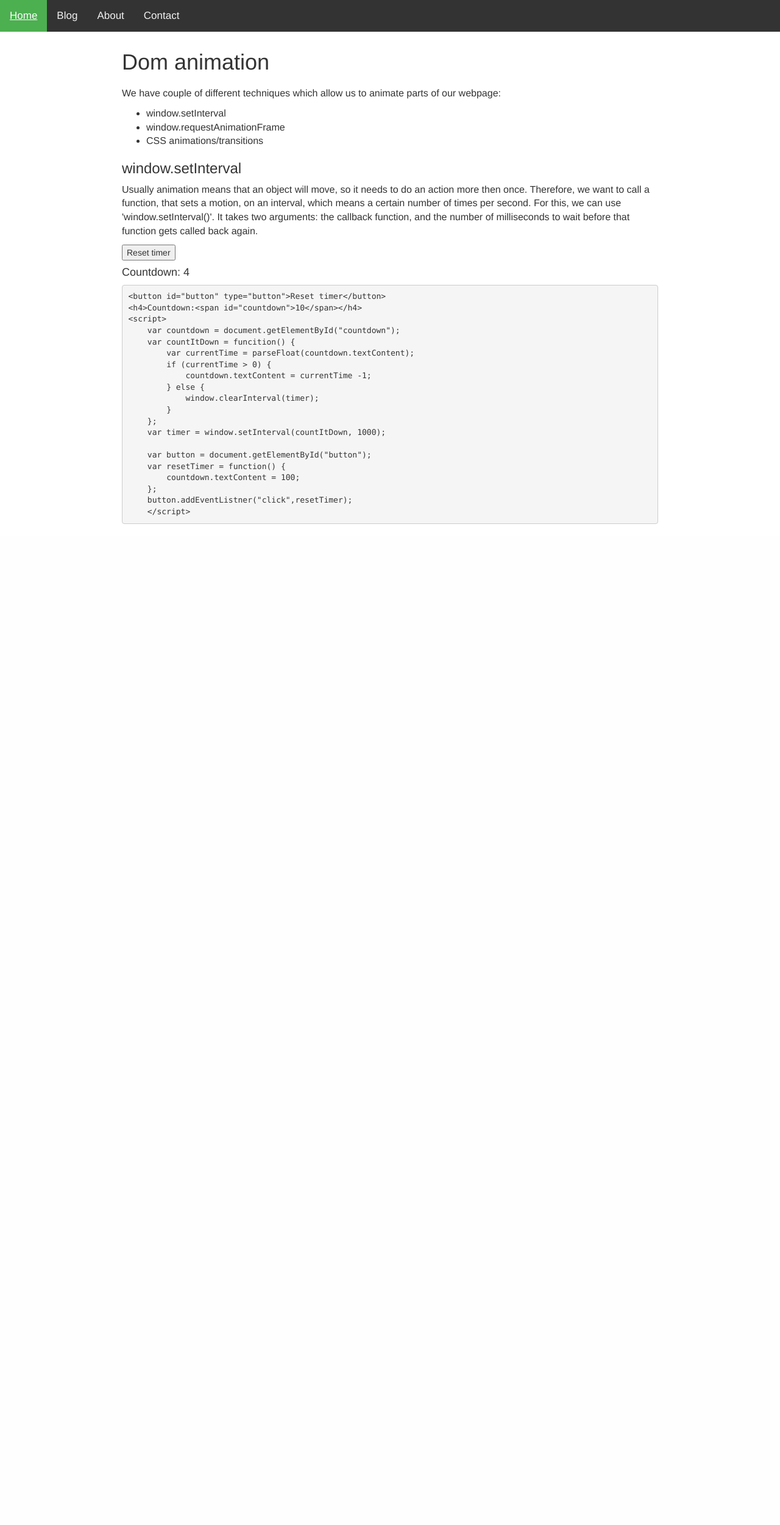
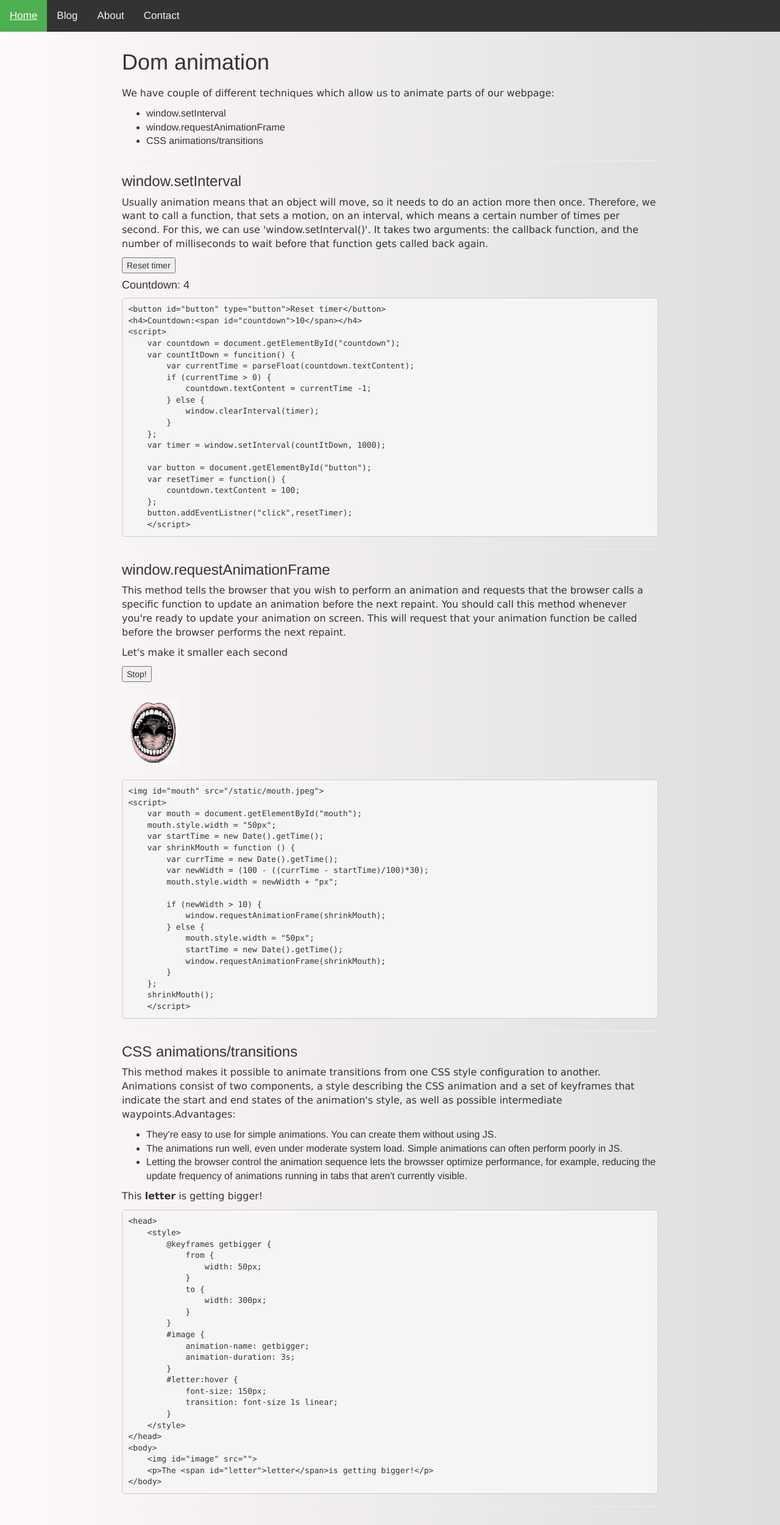
Before and after one commit to chabiorborys/Django_blog, a Django app: page /dom_animation/ in a window 1280 px wide. Shown: the whole page at 61% size. Before the commit the page ends 859 px from the top, so only its background shows below. Run offline with Django 3.2, Linux system fonts and the light colour scheme; some libraries are stand-ins or nearby versions.

Commit message:
New templates, ajax n ajax_info. Modified existing templates. Added new static imgs.

```diff
--- a/blog/urls.py
+++ b/blog/urls.py
@@ -23,6 +23,8 @@ urlpatterns = [
     path('modifying_existing_element/', views.ModifyingExistingElementPageView.as_view()),
     path('dom_events/', views.DomEvents.as_view()),
     path('dom_animation/', views.DomAnimation.as_view()),
+    path('ajax/', views.AjaxView.as_view()),
+    path('ajax_info/', views.AjaxInfoView.as_view()),
     path('github_vol1/', views.GithubVol1PageView.as_view()),
     path('usefull_terms/', views.UsefullTermsPageView.as_view()),
     path('secure_shell1/', views.SecureShell1PageView.as_view()),
--- a/posts/views.py
+++ b/posts/views.py
@@ -104,6 +104,16 @@ class DomAnimation(View):
         context = {}
         return render(request, 'dom_animation.html', context)
 
+class AjaxView(View):
+    def get(self, request):
+        context = {}
+        return render(request, 'ajax.html', context)
+
+class AjaxInfoView(View):
+    def get(self, request):
+        context = {}
+        return render(request, 'ajax_info.txt', context)
+
 class GithubVol1PageView(View):
     def get(self, request):
         context = {}
--- /dev/null
+++ b/templates/ajax_info.txt
@@ -0,0 +1 @@
+<strong>You see?! That's how Ajax works.</strong>
--- a/templates/dom_animation.html
+++ b/templates/dom_animation.html
@@ -1,4 +1,5 @@
 {% extends 'base.html' %} {% load static %} {% block content %}
+
 <h1>Dom animation</h1>
 <p>We have couple of different techniques which allow us to animate parts of our webpage:</p>
 <ul>
@@ -6,6 +7,7 @@
     <li>window.requestAnimationFrame</li>
     <li>CSS animations/transitions</li>
 </ul>
+<hr>
 <h3>window.setInterval</h3>
 <p>Usually animation means that an object will move, so it needs to do an action more then once. Therefore, we want to call a function, that sets a motion, on an interval, which means a certain number of times per second. For this, we can use 'window.setInterval()'.
     It takes two arguments: the callback function, and the number of milliseconds to wait before that function gets called back again.</p>
@@ -32,6 +34,81 @@
     button.addEventListner("click",resetTimer);
     &lt/script>
 </code></pre>
+<hr>
+<h3>window.requestAnimationFrame</h3>
+<p>This method tells the browser that you wish to perform an animation and requests that the browser calls a specific function to update an animation before the next repaint. You should call this method whenever you're ready to update your animation on screen.
+    This will request that your animation function be called before the browser performs the next repaint.</p>
+<p>Let's make it smaller each second</p>
+<button id="buttonStop" type="button">Stop!</button>
+<br>
+<div class="mouth-position">
+    <img id="mouth" src="{% static 'mouth.jpeg' %}">
+</div>
+<br>
+<br>
+<br>
+<br>
+<br>
+<br>
+<br>
+<br>
+<pre><code>&lt;img id="mouth" src="{% static 'mouth.jpeg' %}">
+&lt;script>
+    var mouth = document.getElementById("mouth");
+    mouth.style.width = "50px";
+    var startTime = new Date().getTime();
+    var shrinkMouth = function () {
+        var currTime = new Date().getTime();
+        var newWidth = (100 - ((currTime - startTime)/100)*30);
+        mouth.style.width = newWidth + "px";
+
+        if (newWidth > 10) {
+            window.requestAnimationFrame(shrinkMouth);
+        } else {
+            mouth.style.width = "50px";
+            startTime = new Date().getTime();
+            window.requestAnimationFrame(shrinkMouth);
+        }
+    };
+    shrinkMouth();
+    &lt;/script>
+</code></pre>
+<hr>
+<h3>CSS animations/transitions</h3>
+<p>This method makes it possible to animate transitions from one CSS style configuration to another. Animations consist of two components, a style describing the CSS animation and a set of keyframes that indicate the start and end states of the animation's
+    style, as well as possible intermediate waypoints.Advantages:</p>
+<ul>
+    <li>They're easy to use for simple animations. You can create them without using JS.</li>
+    <li>The animations run well, even under moderate system load. Simple animations can often perform poorly in JS.</li>
+    <li>Letting the browser control the animation sequence lets the browsser optimize performance, for example, reducing the update frequency of animations running in tabs that aren't currently visible.</li>
+</ul>
+<p>This <span id="letter"><strong>letter</strong></span> is getting bigger!</p>
+<pre><code>&lt;head>
+    &lt;style>
+        @keyframes getbigger {
+            from {
+                width: 50px;
+            }
+            to {
+                width: 300px;
+            }
+        }
+        #image {
+            animation-name: getbigger;
+            animation-duration: 3s;
+        }
+        #letter:hover {
+            font-size: 150px;
+            transition: font-size 1s linear;
+        }
+    &lt;/style>
+&lt;/head>
+&lt;body>
+    &lt;img id="image" src="">
+    &lt;p>The &lt;span id="letter">letter&lt;/span>is getting bigger!&lt;/p>
+&lt;/body>
+</code></pre>
+
 <script>
     var countdown = document.getElementById("countdown");
     var countItDown = function() {
@@ -49,6 +126,30 @@
         countdown.textContent = 10;
     };
     button.addEventListener("click", resetTimer);
+
+    var mouth = document.getElementById("mouth");
+    mouth.style.width = "50px";
+    var mouthAnimationRunning = true;
+    var startTime = new Date().getTime();
+    var shrinkMouth = function() {
+
+        if (mouthAnimationRunning) {
+            var currTime = new Date().getTime();
+            var newWidth = (100 - ((currTime - startTime) / 1000) * 30);
+            mouth.style.width = newWidth + "px";
+            if (newWidth < 10) {
+                //Reset to original size
+                mouth.style.width = "50px";
+                startTime = new Date().getTime();
+            }
+        };
+        window.requestAnimationFrame(shrinkMouth);
+    };
+
+    shrinkMouth();
+    var buttonStop = document.getElementById("buttonStop");
+    buttonStop.addEventListener("click", function() {
+        mouthAnimationRunning = !mouthAnimationRunning
+    });
 </script>
-
-{% endblock content %}
+<hr> {% endblock content %}
--- a/templates/dom_events.html
+++ b/templates/dom_events.html
@@ -4,12 +4,14 @@
 <p>To make sure that the browser calls a particualar function when an event happens on an element, you must use <a href="https://developer.mozilla.org/en-US/docs/Web/API/EventTarget/addEventListener">document.addEventListener</a>:
     <pre><code>var buttonEl = document.getElementById("clicker");</code><br><code>var onButtonClick = function() {</code><br><code>    console.log("Oh nice, you clicked me!");</code><br><code>};</code><br><code>buttonEl.addEventListener("click", onButtonClick);</codE></pre>
 </p>
+<hr>
 <h2>Examples</h2>
 <h3>Changing content of a button after a click.</h3>
 <button id="clicker">Click and see the difference</button>
 <div class="js-code">
     <pre><code>&lt;button id="clicker">Click and see the difference&lt;/button&gt;<br>&lt;script&gt;<br>var clickerButton = document.getElementById("clicker");<br>var onButtonClick = function () { <br>    clickerButton.textContent =     "You clicked me!";<br>}<br>clickerButton.addEventListener("click", onButtonClick);<br>&lt;/script&gt;</code></pre>
 </div>
+<hr>
 <h3>Processing forms with events</h3>
 <label>What's your name?
 <input id="name" type="text">
--- a/templates/head.html
+++ b/templates/head.html
@@ -11,6 +11,11 @@
     <script src="https://ajax.googleapis.com/ajax/libs/jquery/3.5.1/jquery.min.js"></script>
     <script src="https://maxcdn.bootstrapcdn.com/bootstrap/3.4.1/js/bootstrap.min.js"></script>
     <style>
+        body {
+            background: rgb(255, 249, 249);
+            background: linear-gradient(90deg, rgba(255, 249, 249, 1) 0%, rgba(222, 222, 222, 1) 100%, rgba(108, 78, 96, 1) 100%);
+        }
+
         .content {
             max-width: 900px;
             margin: auto;
@@ -24,6 +29,7 @@
         }
 
         p {
+            font-family: Verdana, Geneva, Tahoma, sans-serif;
             font-size: medium;
         }
 
@@ -49,14 +55,34 @@
             margin-bottom: 20px;
         }
 
-        .mustache {
-            background: black;
-            width: 5px;
-            height: 5px;
+        #letter:hover {
+            font-size: 20px;
+            transition: font-size 1s linear;
+        }
+
+        .container {
+            position: relative;
+            /* text-align: center; */
+            color: white;
+        }
+
+        #totoro {
             position: absolute;
-            border-radius: 2px;
-            top: 725px;
-            left: 520px;
+            top: 0px;
+            right: -50%;
+        }
+
+        .totoro-container {
+            position: absolute;
+            left: -50%;
+            line-height: 370px;
+            width: 150%;
+            background-color: white;
+        }
+
+        .mouth-position {
+            position: absolute;
+            margin: 10px;
         }
     </style>
 </head>
--- a/templates/java_script.html
+++ b/templates/java_script.html
@@ -1,7 +1,7 @@
 {% extends 'base.html' %} {% load static %} {% block content %}
 <h1>Java Script</h1>
-<p>In order to include your JS code in html, you need to keep it in<code>&lt;script></code> tags. You can either locate it at the end of the<code>&lt;body></code> or <code>&lt;head></code>. You may wonder why we would like to do this in the first place.
-    Well, JS allows you to make your websites and apps interactive, so it's a big plus.</p>
+<p>In order to include your JS code in html, you need to keep it in<code>&lt;script></code>tags. You can either locate it at the end of the<code>&lt;body></code> or <code>&lt;head></code>. You may wonder why we would like to do this in the first place. Well,
+    JS allows you to make your websites and apps interactive, so it's a big plus.</p>
 <div>
     <h2>JavaScript topics</h2>
     <ul class="list-group">
@@ -9,6 +9,7 @@
         <li class="list-group-item"><a href="/modifying_existing_element">Modifying an existing element</a></li>
         <li class="list-group-item"><a href="/dom_events">DOM events</a></li>
         <li class="list-group-item"><a href="/dom_animation">DOM animation</a></li>
+        <li class="list-group-item"><a href="/ajax">AJAX</a></li>
     </ul>
 </div>
 
```
Also changed, not shown: templates/about.html (+3 -7 lines), templates/ajax.html (added, +69 -0 lines), templates/dom_access_methods.html (+14 -23 lines), templates/github.html (+13 -9 lines), templates/index.html (+25 -5 lines), templates/modifying_exisiting_element.html (+13 -17 lines), templates/usefull_terms.html (+33 -40 lines), posts/static/freddie.jpg (added), posts/static/how_ajax_works.gif (added), posts/static/mouth.jpeg (added), posts/static/white_color.png (added), templates/header.html (line endings or trailing spaces).
